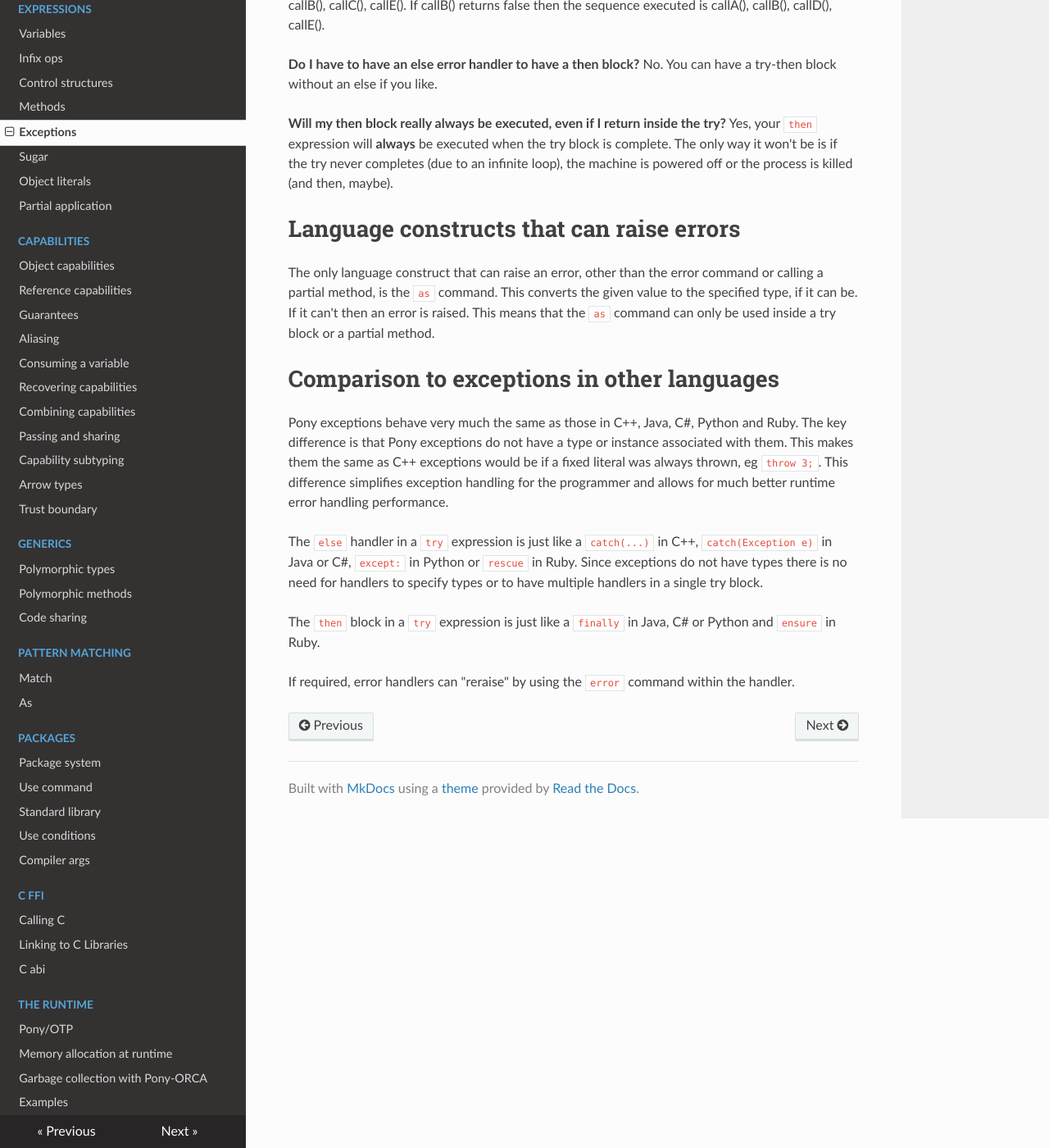
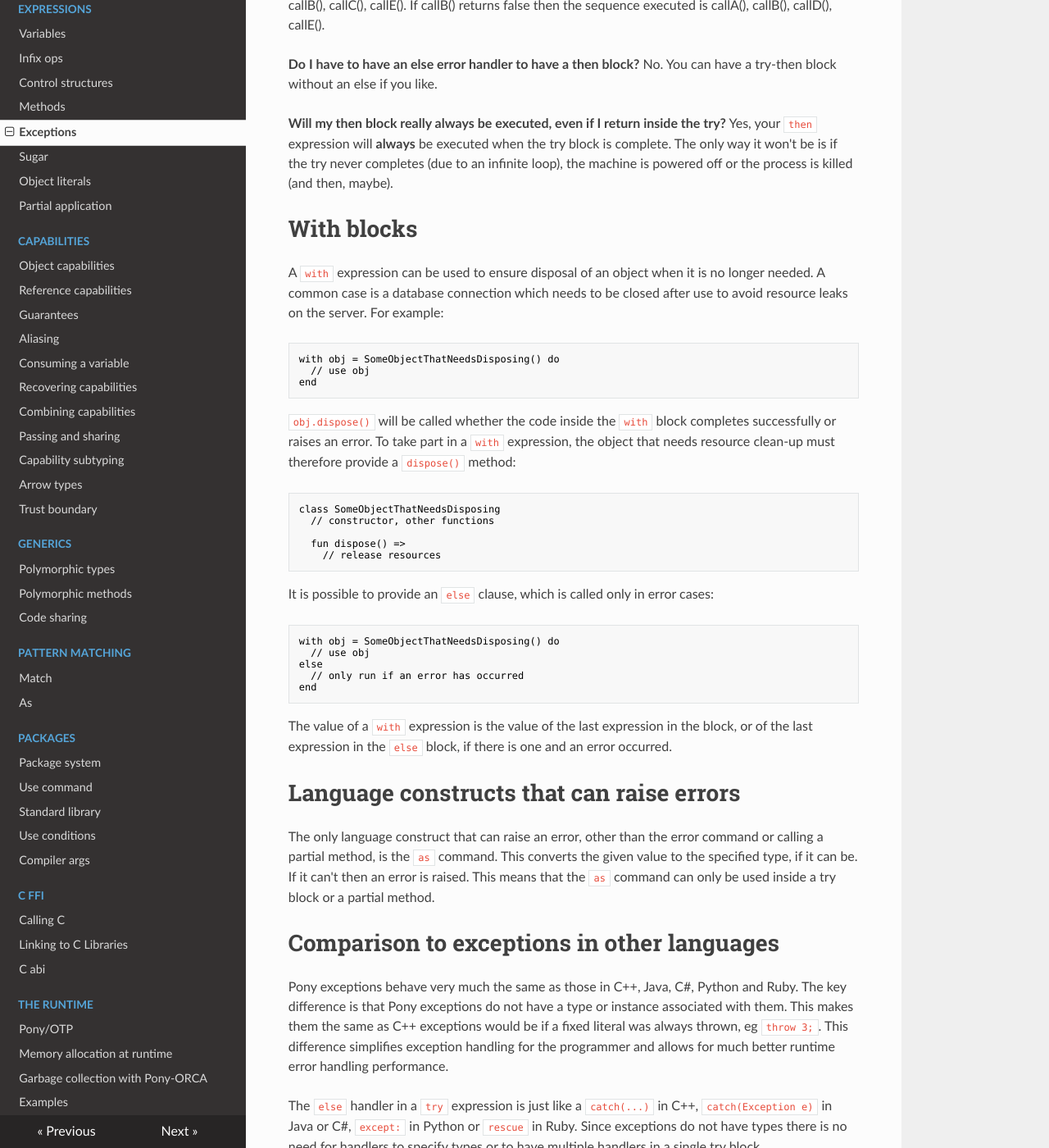
Before and after one commit to ponylang/pony-tutorial, an MkDocs documentation site: the page built from docs/expressions/exceptions.md, in a window 1280 px wide and 1400 px high, scrolled down 2109 px. Shown: the whole window at 82% size. Built offline with MkDocs 1.6.1, drawn with Linux system fonts in a browser that asks for light colours; nearby versions of some CDN libraries; old or Windows-style settings are respelled for this version of MkDocs.

Commit message:
Add docs for `with` expressions

````diff
--- a/docs/expressions/exceptions.md
+++ b/docs/expressions/exceptions.md
@@ -78,6 +78,38 @@ __Do I have to have an else error handler to have a then block?__ No. You can ha
 
 __Will my then block really always be executed, even if I return inside the try?__ Yes, your `then` expression will __always__ be executed when the try block is complete. The only way it won't be is if the try never completes (due to an infinite loop), the machine is powered off or the process is killed (and then, maybe).
 
+# With blocks
+
+A `with` expression can be used to ensure disposal of an object when it is no longer needed. A common case is a database connection which needs to be closed after use to avoid resource leaks on the server. For example:
+
+```pony
+with obj = SomeObjectThatNeedsDisposing() do
+  // use obj
+end
+```
+
+`obj.dispose()` will be called whether the code inside the `with` block completes successfully or raises an error. To take part in a `with` expression, the object that needs resource clean-up must therefore provide a `dispose()` method:
+
+```pony
+class SomeObjectThatNeedsDisposing
+  // constructor, other functions
+
+  fun dispose() =>
+    // release resources
+```
+
+It is possible to provide an `else` clause, which is called only in error cases:
+
+```pony
+with obj = SomeObjectThatNeedsDisposing() do
+  // use obj
+else
+  // only run if an error has occurred
+end
+```
+
+The value of a `with` expression is the value of the last expression in the block, or of the last expression in the `else` block, if there is one and an error occurred.
+
 # Language constructs that can raise errors
 
 The only language construct that can raise an error, other than the error command or calling a partial method, is the `as` command. This converts the given value to the specified type, if it can be. If it can't then an error is raised. This means that the `as` command can only be used inside a try block or a partial method.
````
